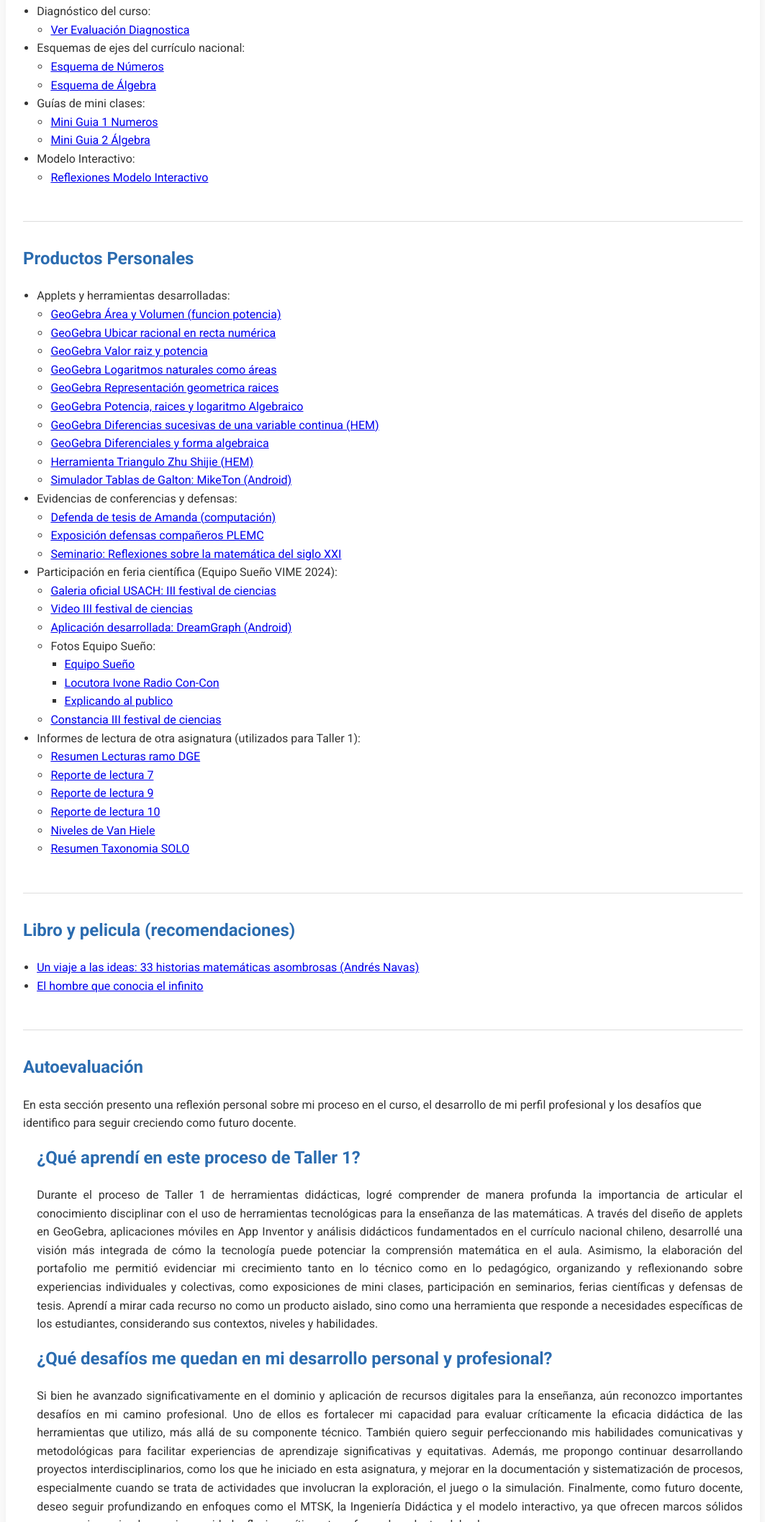
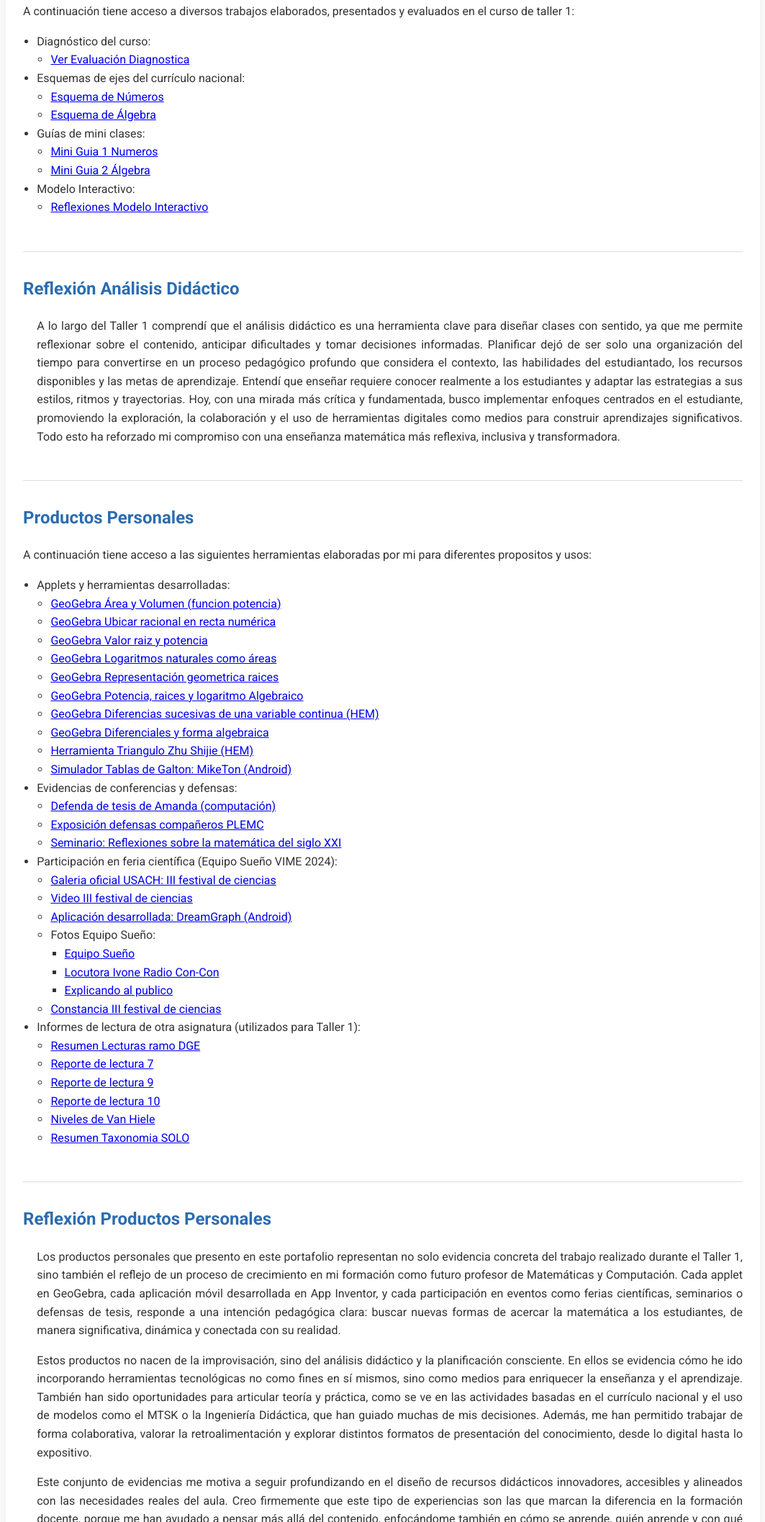
Before and after one commit to FraxyCL/portafolio-taller1, a plain HTML site: page index.html in a window 1280 px wide. Shown: the part 686-2800 px from the top of the page at 72% size, without its empty margins (108-1171 px from the left). Drawn offline with Linux system fonts and the light colour scheme.

Commit message:
Update index.html

```diff
--- a/index.html
+++ b/index.html
@@ -24,12 +24,14 @@
       <ul>
         <li><a href="#inicio">Inicio</a></li>
         <li><a href="#curso">Curso de Taller</a></li>
+        <li><a href="#reflexionAD">Reflexión Análisis Didáctico</a></li>
         <li><a href="#productos">Productos Personales</a></li>
+        <li><a href="#reflexionPP">Reflexión Productos Personales</a></li>
         <li><a href="#autoevaluacion">Autoevaluación</a></li>
+
       </ul>
     </nav>
   </header>
-
 
   <main>
     <section id="inicio">
@@ -39,6 +41,9 @@
 
     <section id="curso">
       <h2>Curso de Taller 1</h2>
+      <p style="text-align: justify;">
+        A continuación tiene acceso a diversos trabajos elaborados, presentados y evaluados en el curso de taller 1:
+      </p>
       <ul>
         <li>Diagnóstico del curso:</li>
         <ul>
@@ -57,12 +62,25 @@
         <li>Modelo Interactivo:</li>
         <ul>
           <li><a href="pdfs/reflexiones_modelointeractivo.pdf" target="_blank">Reflexiones Modelo Interactivo</a></li>
-        </ul>
+        </ull>
       </ul>
+    </section>
+
+    <section id="reflexionAD">
+      <h2>Reflexión Análisis Didáctico</h2>
+      <ul>
+        <p style="text-align: justify;">
+          A lo largo del Taller 1 comprendí que el análisis didáctico es una herramienta clave para diseñar clases con sentido, ya que me permite reflexionar sobre el contenido, anticipar dificultades y tomar decisiones informadas. Planificar dejó de ser solo una organización del tiempo para convertirse en un proceso pedagógico profundo que considera el contexto, las habilidades del estudiantado, los recursos disponibles y las metas de aprendizaje. Entendí que enseñar requiere conocer realmente a los estudiantes y adaptar las estrategias a sus estilos, ritmos y trayectorias. Hoy, con una mirada más crítica y fundamentada, busco implementar enfoques centrados en el estudiante, promoviendo la exploración, la colaboración y el uso de herramientas digitales como medios para construir aprendizajes significativos. Todo esto ha reforzado mi compromiso con una enseñanza matemática más reflexiva, inclusiva y transformadora.
+        </p>
+      </ul>
+
     </section>
 
     <section id="productos">
       <h2>Productos Personales</h2>
+      <p>
+        A continuación tiene acceso a las siguientes herramientas elaboradas por mi para diferentes propositos y usos:
+      </p>
       <ul>
         <li>Applets y herramientas desarrolladas:</li>
         <ul>
@@ -105,10 +123,29 @@
           <li><a href="pdfs/niveles_vanhiele.pdf" target="_blank"> Niveles de Van Hiele</a></li>
           <li><a href="pdfs/resume_SOLO.pdf" target="_blank"> Resumen Taxonomia SOLO</a></li>
         </ul>
+      </ul>
+    </section>
+
+    <section id="reflexionPP">
+      <h2>Reflexión Productos Personales</h2>
+      <ul>
+        <p style="text-align: justify;">
+          Los productos personales que presento en este portafolio representan no solo evidencia concreta del trabajo realizado durante el Taller 1, sino también el reflejo de un proceso de crecimiento en mi formación como futuro profesor de Matemáticas y Computación. Cada applet en GeoGebra, cada aplicación móvil desarrollada en App Inventor, y cada participación en eventos como ferias científicas, seminarios o defensas de tesis, responde a una intención pedagógica clara: buscar nuevas formas de acercar la matemática a los estudiantes, de manera significativa, dinámica y conectada con su realidad.
+        </p>
+        <p style="text-align: justify;">
+          Estos productos no nacen de la improvisación, sino del análisis didáctico y la planificación consciente. En ellos se evidencia cómo he ido incorporando herramientas tecnológicas no como fines en sí mismos, sino como medios para enriquecer la enseñanza y el aprendizaje. También han sido oportunidades para articular teoría y práctica, como se ve en las actividades basadas en el currículo nacional y el uso de modelos como el MTSK o la Ingeniería Didáctica, que han guiado muchas de mis decisiones. Además, me han permitido trabajar de forma colaborativa, valorar la retroalimentación y explorar distintos formatos de presentación del conocimiento, desde lo digital hasta lo expositivo.
+        </p>
+        <p style="text-align: justify;">
+          Este conjunto de evidencias me motiva a seguir profundizando en el diseño de recursos didácticos innovadores, accesibles y alineados con las necesidades reales del aula. Creo firmemente que este tipo de experiencias son las que marcan la diferencia en la formación docente, porque me han ayudado a pensar más allá del contenido, enfocándome también en cómo se aprende, quién aprende y con qué herramientas lo hace.
+        </p>
+      </ul>
     </section>
 
     <section id="recomendaciones">
       <h2>Libro y pelicula (recomendaciones)</h2>
+      <p style="text-align: justify;">
+        A continuación tiene acceso a dos recomendaciones personales, una pelicula y un libro. Ambas recomendaciones fueron otorgadas por el profesor Ándres Navas en el curso de fundamentos de la matemática 1:
+      </p>
       <ul>
         <li><a href="pdfs/libro_navas.pdf" target="_blank"> Un viaje a las ideas: 33 historias matemáticas asombrosas (Andrés Navas)</a></li>
         <li><a href="https://www.youtube.com/watch?v=Wkvt5wIbj1U" target="_blank"> El hombre que conocia el infinito</a></li>
```
